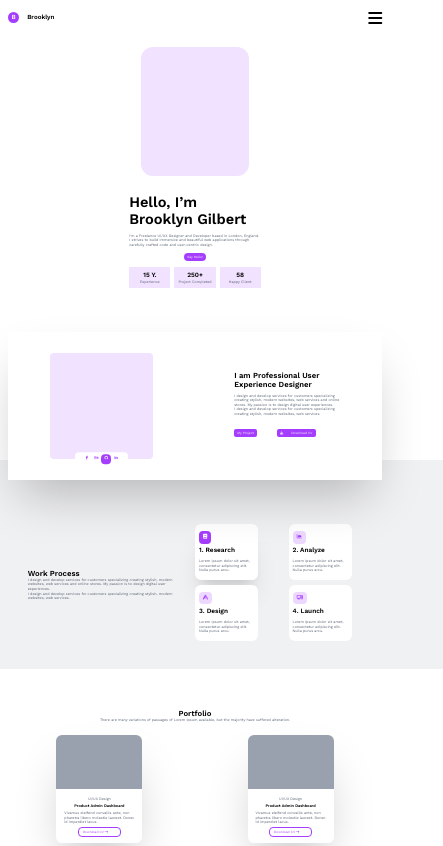
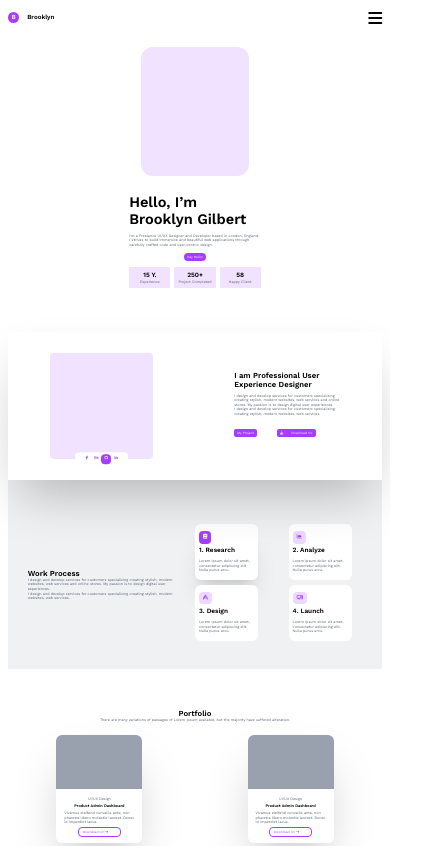
Before and after one commit to Abdullah-warraich-ch/Tailwind-Internship-Task-1, a website: page index.html in a window 390 px wide. Shown: the top 846 px of the page, 443 px wide, since content can reach past the window. Drawn offline with nearby package versions, Linux system fonts and the light colour scheme.

Commit message:
More Responsivenes

```diff
--- a/index.html
+++ b/index.html
@@ -212,10 +212,10 @@
     </div>
     <!-- Work Process -->
     <section
-      class="-mt-[5vw] bg-[#F0F1F3]  min-w-full  h-[53.46vw] -mx-[15.6vw] flex justify-center items-center"
+      class="-mt-[5vw] bg-[#F0F1F3] md:min-w-full h-[53.46vw] md:-mx-[15.6vw] flex justify-center items-center"
     >
       <div
-        class="h-[31.25vw] grid mt-10 grid-cols-2 md:mt-30 ml-[15.6vw] mr-[15.6vw]"
+        class="h-[31.25vw] grid mt-10 grid-cols-2 md:mt-30 md:ml-[15.6vw] md:mr-[15.6vw]"
       >
         <!-- details -->
         <div
```
Also changed, not shown: src/output.css.
